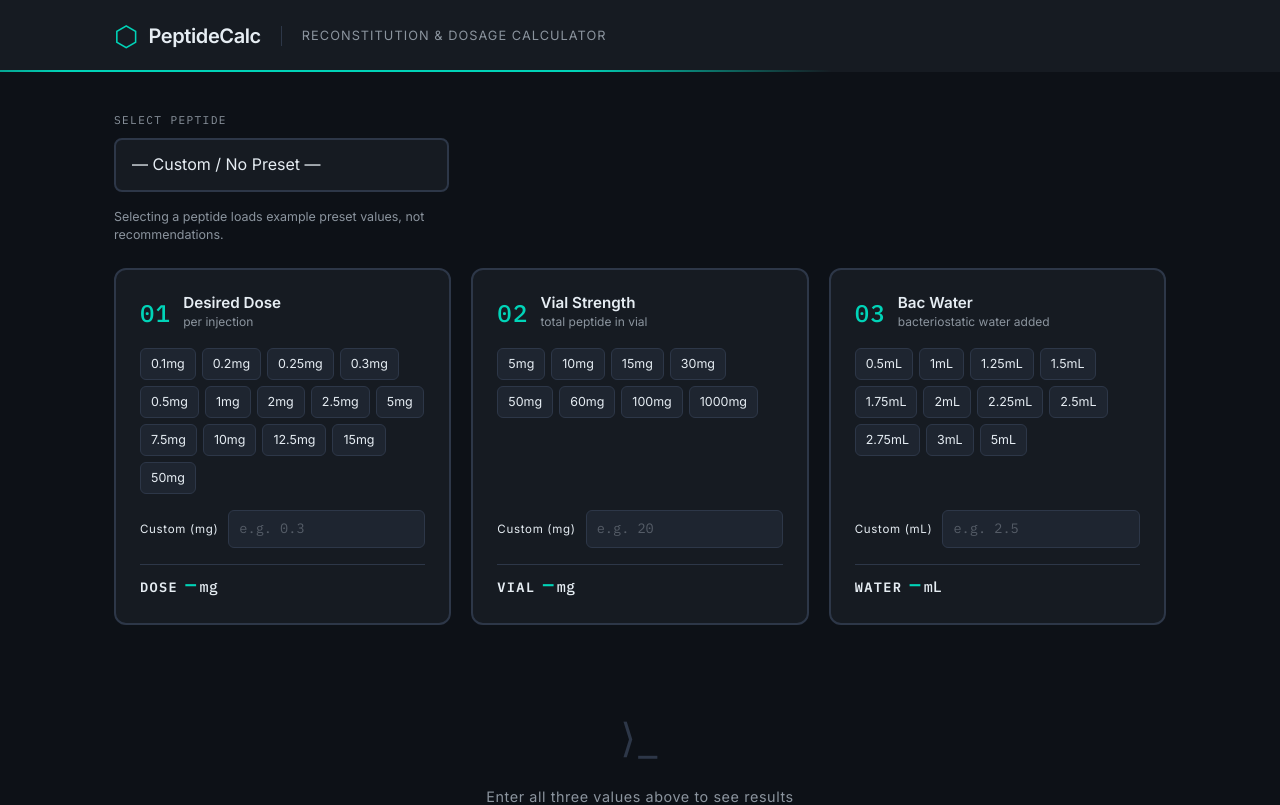
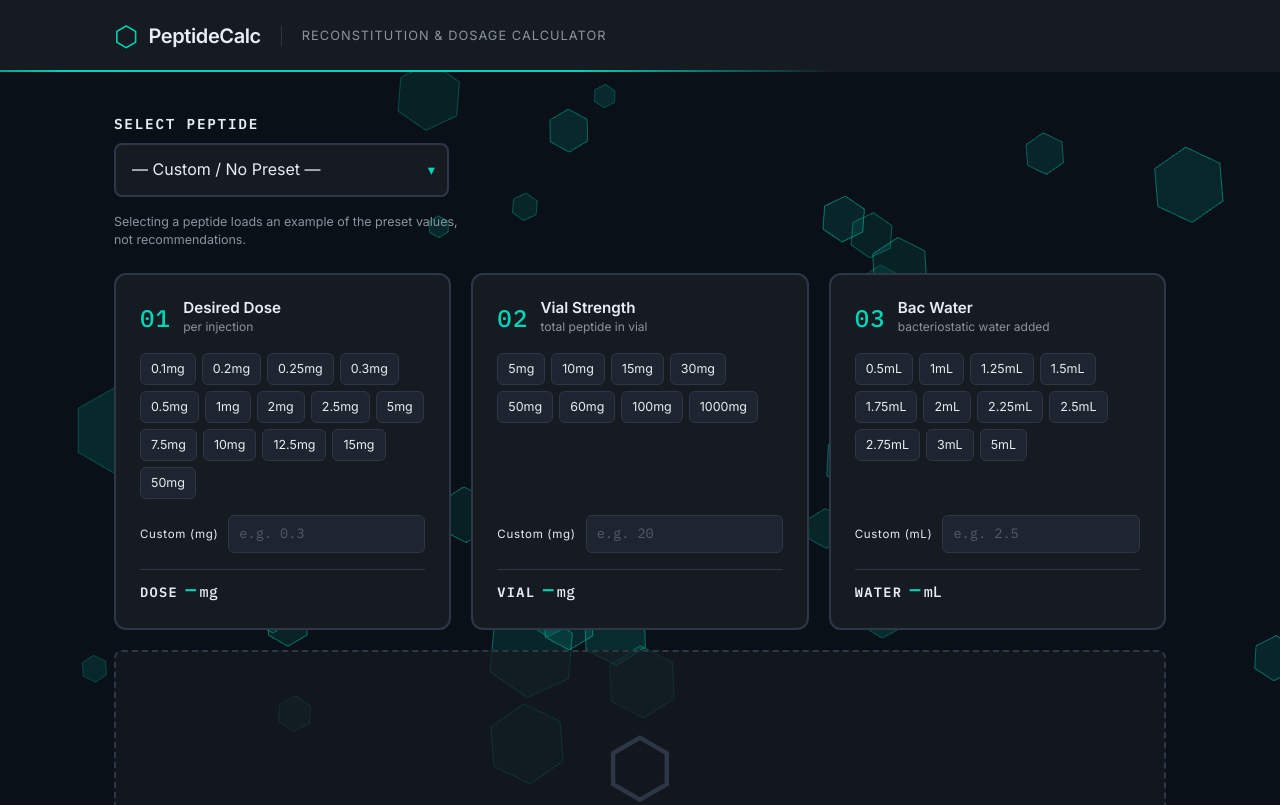
Before and after one commit to wizzer129/peptice-calc, a Vue app: page / in a window 1280 px wide. Shown: the top 805 px of the page. Built offline with nearby package versions, Linux system fonts and the light colour scheme.

Commit message:
added three.js peptide background

```diff
--- a/package.json
+++ b/package.json
@@ -14,6 +14,7 @@
 	},
 	"dependencies": {
 		"less": "4.6.4",
+		"three": "^0.184.0",
 		"vue": "3.5.35"
 	},
 	"devDependencies": {
--- /dev/null
+++ b/src/components/FluidHexBackground.vue
@@ -0,0 +1,168 @@
+<template>
+	<div ref="mountEl" class="fluid-bg" aria-hidden="true" />
+</template>
+
+<script setup>
+	import { onMounted, onBeforeUnmount, ref } from 'vue';
+	import * as THREE from 'three';
+
+	const mountEl = ref(null);
+
+	let renderer;
+	let scene;
+	let camera;
+	let frameId;
+	let clock;
+	const cells = [];
+
+	function setupScene() {
+		const el = mountEl.value;
+		if (!el) return;
+
+		scene = new THREE.Scene();
+		camera = new THREE.PerspectiveCamera(50, 1, 0.1, 100);
+		camera.position.set(0, 0, 28);
+
+		renderer = new THREE.WebGLRenderer({ antialias: true, alpha: true });
+		renderer.setPixelRatio(Math.min(window.devicePixelRatio || 1, 1.75));
+		renderer.setClearColor(0x0a1018, 0.92);
+		renderer.outputColorSpace = THREE.SRGBColorSpace;
+		el.appendChild(renderer.domElement);
+
+		const hexGeometry = new THREE.CircleGeometry(0.48, 6);
+		const edgeGeometry = new THREE.EdgesGeometry(hexGeometry);
+
+		const count = window.innerWidth < 900 ? 30 : 58;
+		for (let i = 0; i < count; i += 1) {
+			const layer = new THREE.Group();
+
+			const fillMat = new THREE.MeshBasicMaterial({
+				color: 0x00d4b8,
+				transparent: true,
+				opacity: 0.08 + Math.random() * 0.06,
+			});
+			const fill = new THREE.Mesh(hexGeometry, fillMat);
+
+			const edgeMat = new THREE.LineBasicMaterial({
+				color: 0x00d4b8,
+				transparent: true,
+				opacity: 0.2 + Math.random() * 0.3,
+			});
+			const edge = new THREE.LineSegments(edgeGeometry, edgeMat);
+
+			const scale = 0.7 + Math.random() * 1.8;
+			layer.scale.setScalar(scale);
+			layer.rotation.z = Math.PI / 6;
+			layer.add(fill);
+			layer.add(edge);
+			scene.add(layer);
+
+			cells.push({
+				layer,
+				baseX: (Math.random() - 0.5) * 34,
+				baseY: (Math.random() - 0.5) * 20,
+				depth: -8 + Math.random() * 16,
+				driftX: 0.35 + Math.random() * 1.0,
+				driftY: 0.35 + Math.random() * 1.0,
+				offset: Math.random() * Math.PI * 2,
+				spin: (Math.random() - 0.5) * 0.24,
+				bob: 0.25 + Math.random() * 0.55,
+			});
+		}
+
+		clock = new THREE.Clock();
+		resize();
+		animate();
+	}
+
+	function resize() {
+		if (!renderer || !camera || !mountEl.value) return;
+		const width = mountEl.value.clientWidth;
+		const height = mountEl.value.clientHeight;
+		if (!width || !height) return;
+
+		camera.aspect = width / height;
+		camera.updateProjectionMatrix();
+		renderer.setSize(width, height);
+	}
+
+	function animate() {
+		if (!renderer || !scene || !camera || !clock) return;
+
+		const t = clock.getElapsedTime();
+
+		for (const cell of cells) {
+			const xFlow = Math.sin(t * cell.driftX + cell.offset) * 1.8;
+			const yFlow = Math.cos(t * cell.driftY + cell.offset * 0.7) * 1.1;
+			const sway = Math.sin(t * 0.5 + cell.offset) * cell.bob;
+
+			cell.layer.position.set(
+				cell.baseX + xFlow,
+				cell.baseY + yFlow + sway,
+				cell.depth
+			);
+			cell.layer.rotation.z += cell.spin * 0.0025;
+		}
+
+		renderer.render(scene, camera);
+		frameId = window.requestAnimationFrame(animate);
+	}
+
+	function cleanup() {
+		if (frameId) window.cancelAnimationFrame(frameId);
+		window.removeEventListener('resize', resize);
+
+		for (const cell of cells) {
+			cell.layer.traverse((obj) => {
+				if (obj.geometry) obj.geometry.dispose();
+				if (obj.material) {
+					if (Array.isArray(obj.material)) {
+						obj.material.forEach((m) => m.dispose());
+					} else {
+						obj.material.dispose();
+					}
+				}
+			});
+			scene.remove(cell.layer);
+		}
+		cells.length = 0;
+
+		if (renderer) {
+			renderer.dispose();
+			if (mountEl.value?.contains(renderer.domElement)) {
+				mountEl.value.removeChild(renderer.domElement);
+			}
+		}
+
+		renderer = undefined;
+		scene = undefined;
+		camera = undefined;
+		clock = undefined;
+	}
+
+	onMounted(() => {
+		setupScene();
+		window.addEventListener('resize', resize, { passive: true });
+	});
+
+	onBeforeUnmount(() => {
+		cleanup();
+	});
+</script>
+
+<style scoped>
+	.fluid-bg {
+		position: fixed;
+		inset: 0;
+		z-index: 0;
+		pointer-events: none;
+		overflow: hidden;
+	}
+
+	.fluid-bg canvas {
+		display: block;
+		width: 100%;
+		height: 100%;
+		opacity: 1;
+	}
+</style>
--- a/src/components/PeptideCalculator.vue
+++ b/src/components/PeptideCalculator.vue
@@ -1,5 +1,8 @@
 <template>
 	<div class="calc-app">
+		<FluidHexBackground />
+
+		<div class="calc-content">
 			<AppHeader />
 
 			<main class="calc-main">
@@ -13,8 +16,8 @@
 						/>
 
 						<p class="preset-help">
-						Selecting a peptide loads example preset values, not
-						recommendations.
+							Selecting a peptide loads an example of the preset
+							values, not recommendations.
 						</p>
 					</div>
 
@@ -74,7 +77,9 @@
 						custom-placeholder="e.g. 20"
 						:custom-min="0.1"
 						:custom-step="0.1"
-					:preset-value="currentPeptide?.defaults.strength ?? null"
+						:preset-value="
+							currentPeptide?.defaults.strength ?? null
+						"
 						av-label="VIAL"
 						:display-value="displayStrength"
 						@update:chip="
@@ -118,7 +123,9 @@
 						<div class="results-grid">
 							<!-- Syringe visual -->
 							<div class="syringe-panel">
-							<h3 class="syringe-title">DRAW VISUALIZATION</h3>
+								<h3 class="syringe-title">
+									DRAW VISUALIZATION
+								</h3>
 								<SyringeVisual
 									:units="syringeUnits"
 									:max-units="100"
@@ -126,7 +133,10 @@
 								<p class="syringe-caption">
 									Draw to
 									<strong
-									>{{ syringeUnits.toFixed(1) }} units</strong
+										>{{
+											syringeUnits.toFixed(1)
+										}}
+										units</strong
 									>
 									on a 100-unit syringe
 								</p>
@@ -171,18 +181,19 @@
 
 				<!-- Placeholder when not enough inputs -->
 				<div v-if="!hasAllValues" class="empty-state">
-				<div class="empty-icon">⟩_</div>
+					<div class="empty-icon">⬡</div>
 					<p>Enter all three values above to see results</p>
 				</div>
 
 				<!-- Disclaimer -->
 				<footer class="disclaimer">
 					<strong>Research Use Only</strong> This calculator is for
-				informational and research purposes only. Not intended for human
-				use, medical advice, or clinical application. Always consult
-				with a qualified professional.
+					informational and research purposes only. Not intended for
+					human use, medical advice, or clinical application. Always
+					consult with a qualified professional.
 				</footer>
 			</main>
+		</div>
 	</div>
 </template>
 
@@ -193,6 +204,7 @@
 	import StatCard from './StatCard.vue';
 	import PeptideDropdown from './PeptideDropdown.vue';
 	import AppHeader from './AppHeader.vue';
+	import FluidHexBackground from './FluidHexBackground.vue';
 
 	// ─── Peptide database ─────────────────────────────────────────────────────────
 	const peptideGroups = [
@@ -460,6 +472,15 @@
 		min-height: 100vh;
 		display: flex;
 		flex-direction: column;
+		position: relative;
+	}
+
+	.calc-content {
+		position: relative;
+		z-index: 1;
+		min-height: 100vh;
+		display: flex;
+		flex-direction: column;
 	}
 
 	// ── Main ─────────────────────────────────────────────────────────────────────
@@ -642,15 +663,18 @@
 
 	// ── Empty State ───────────────────────────────────────────────────────────────
 	.empty-state {
+		border: 2px dashed @border;
+		border-radius: @radius;
+		background: fade(@surface, 70%);
 		text-align: center;
-		padding: 60px 0;
+		padding: 50px 0;
 		color: @text-muted;
+		margin-bottom: @margin-bottom-sections;
 
 		.empty-icon {
-			font-family: @mono;
-			font-size: 2.5rem;
+			font-family: @sans;
+			font-size: 5rem;
 			color: @border;
-			margin-bottom: 16px;
 		}
 
 		p {
--- a/src/components/PeptideDropdown.vue
+++ b/src/components/PeptideDropdown.vue
@@ -52,16 +52,17 @@
 	.field-label {
 		display: block;
 		font-family: @mono;
-		font-size: 0.7rem;
+		font-size: 0.9rem;
+		font-weight: 600;
 		letter-spacing: 0.12em;
-		color: @text-muted;
+		color: @text;
 		margin-bottom: 8px;
 	}
 
 	.select-wrapper {
 		position: relative;
 		width: 100%;
-		z-index: 10;
+		min-width: 0;
 
 		@media (min-width: 768px) {
 			max-width: 335px;
@@ -69,6 +70,7 @@
 	}
 
 	.peptide-select {
+		display: block;
 		width: 100%;
 		appearance: none;
 		background: @surface;
@@ -82,8 +84,6 @@
 		outline: none;
 		box-shadow: none;
 		transition: border-color 0.15s;
-		position: relative;
-		z-index: 10;
 
 		&:focus {
 			border-color: @teal;
@@ -106,6 +106,12 @@
 			background: @surface;
 			color: @text;
 		}
+
+		@media (max-width: 767px) {
+			appearance: auto;
+			-webkit-appearance: menulist;
+			padding-right: 12px;
+		}
 	}
 
 	.select-arrow {
@@ -116,5 +122,9 @@
 		color: @teal;
 		font-size: 0.9rem;
 		pointer-events: none;
+
+		@media (max-width: 767px) {
+			display: none;
+		}
 	}
 </style>
```
Lines whose indentation alone changed are shown as unchanged.
